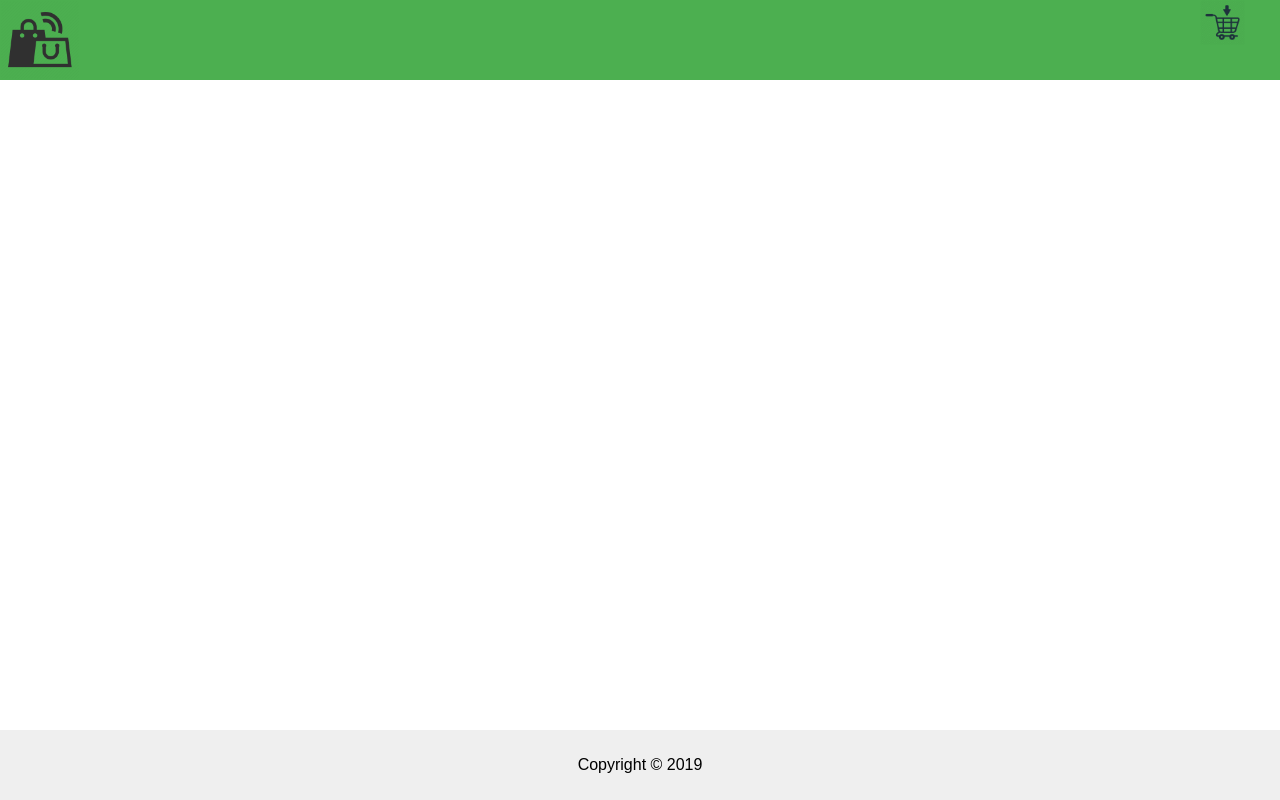
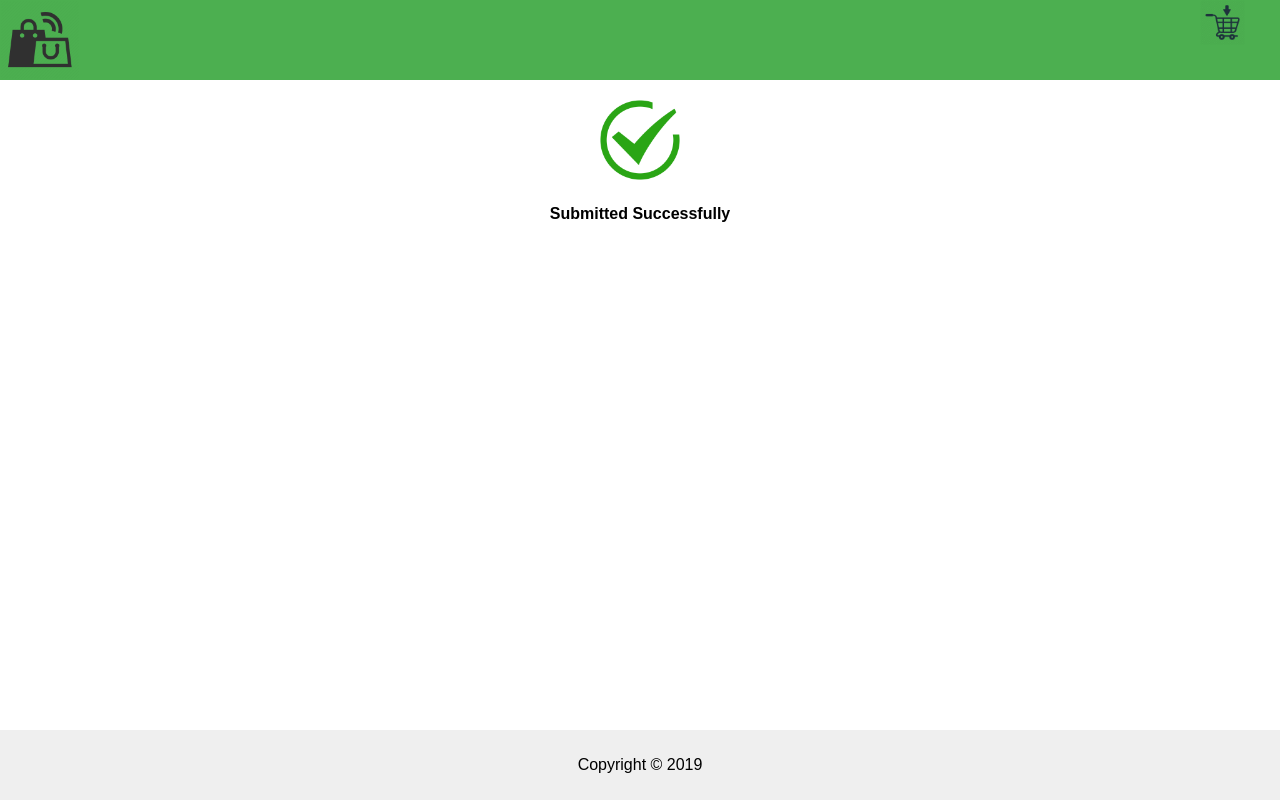
Before and after one commit to Asudharshanam/Shopping-Cart, a React (Create React App) app: page /success in a window 1280 px wide. Built offline with nearby package versions, Linux system fonts and the light colour scheme.

Commit message:
add success page

```diff
--- a/src/App.css
+++ b/src/App.css
@@ -370,3 +370,12 @@ input::-webkit-inner-spin-button {
   cursor: pointer;
   font-size: 17px;
 }
+
+.SubmittedSuccess {
+  text-align: center
+}
+
+.SuccessIcon {
+  width: 80px;
+  height: 80px;
+}
--- a/src/App.js
+++ b/src/App.js
@@ -9,6 +9,7 @@ import Cart from './containers/Cart'
 import Payment from './containers/Payment'
 import WelcomePage from './components/WelcomePage';
 import SellerForm from './containers/SellerForm';
+import { SubmittedSuccess } from './components/SubmittedSuccess';
 
 import './App.css';
 
@@ -24,6 +25,7 @@ function App() {
           <div>
             <Route exact path="/" component={WelcomePage} />
             <Route path="/seller-form" component={SellerForm} />
+            <Route path="/success" component={SubmittedSuccess} />
             <Route path="/shopping-items" component={ItemListCards} />
             <Route path="/payment" component={Payment} />
           </div>
--- a/src/components/Payment.js
+++ b/src/components/Payment.js
@@ -1,10 +1,18 @@
 import React from 'react'
+import { withRouter } from 'react-router-dom'
 import { getCreditCardIconWithInput, getCvcIconWithInput } from './InputFieldsWithIcons'
 
-export function Payment({ onPaymentDetailsChange, paymentDetails, submitPaymentDetails, cardType }) {
+export function Payment({
+    onPaymentDetailsChange,
+    paymentDetails,
+    submitPaymentDetails,
+    cardType,
+    history
+}) {
 
     function onSubmit() {
         submitPaymentDetails(paymentDetails)
+        history.push('/success')
     }
 
     return (
@@ -67,4 +75,4 @@ export function PaymentForm({ onPaymentDetailsChange, paymentDetails, cardType }
     )
 }
 
-export default Payment
+export default withRouter(Payment)
--- a/src/components/SellerForm.js
+++ b/src/components/SellerForm.js
@@ -1,6 +1,7 @@
 import React from 'react'
+import { withRouter } from 'react-router-dom'
 
-export function SellerForm({ formDetailsChange, sellerFormDetails }) {
+export function SellerForm({ formDetailsChange, sellerFormDetails, history }) {
 
     function getImageBase64(event) {
 
@@ -26,6 +27,7 @@ export function SellerForm({ formDetailsChange, sellerFormDetails }) {
 
     function onSubmit(event) {
         event.preventDefault()
+        history.push('/success')
         console.log(sellerFormDetails)
     }
 
@@ -86,4 +88,4 @@ export function SellerForm({ formDetailsChange, sellerFormDetails }) {
     )
 }
 
-export default SellerForm
+export default withRouter(SellerForm)
--- /dev/null
+++ b/src/components/SubmittedSuccess.js
@@ -0,0 +1,11 @@
+import React from 'react'
+import Success from '../icons/successful.png'
+
+export function SubmittedSuccess() {
+    return (
+        <div className="SubmittedSuccess" >
+            <img className="SuccessIcon" alt="SuccessIcon" src={Success}></img>
+            <h4>Submitted Successfully</h4>
+        </div>
+    )
+}
```
Also changed, not shown: src/icons/successful.png (added).
